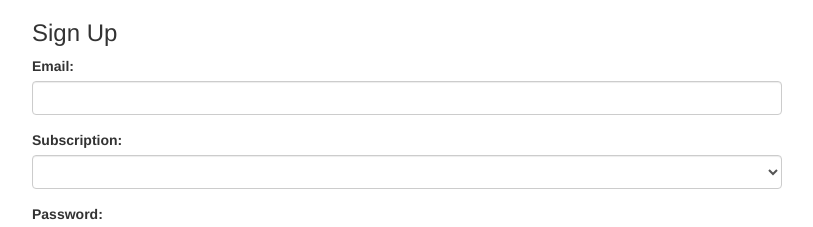
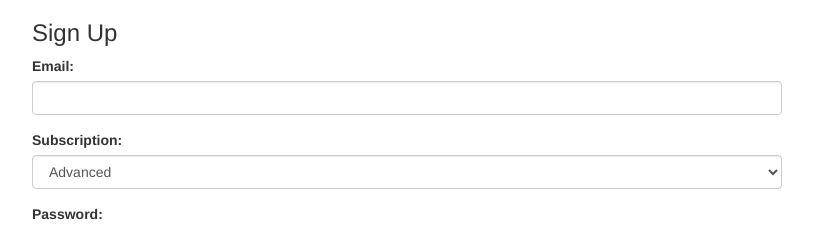
Before and after one commit to doug-newton/angular-udemy-course-project, an Angular app: page / in a window 1280 px wide. Shown: the top 227 px of the page, without its empty margins (233-1046 px from the left). Built offline with nearby package versions, Linux system fonts and the light colour scheme.

Commit message:
make default sub type = Advanced

```diff
--- a/src/app/app.component.html
+++ b/src/app/app.component.html
@@ -21,7 +21,7 @@
         </div>
         <div class="form-group">
           <label for="subscription">Subscription:</label>
-          <select name="subscription" id="subcription" class="form-control" ngModel required>
+          <select name="subscription" id="subcription" class="form-control" ngModel="Advanced" required>
             <option value="Basic">Basic</option>
             <option value="Advanced">Advanced</option>
             <option value="Pro">Pro</option>
```
